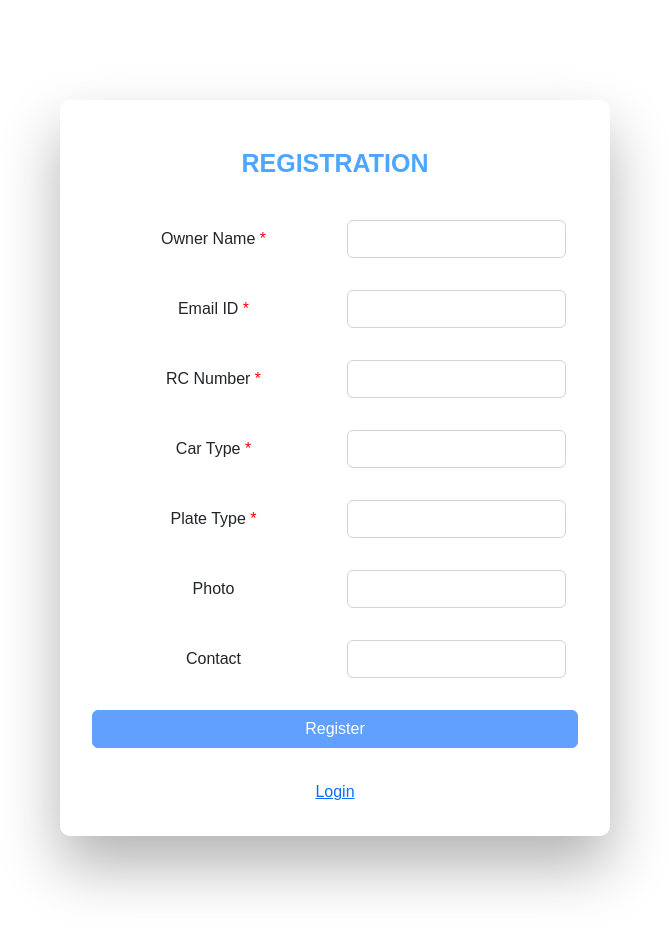
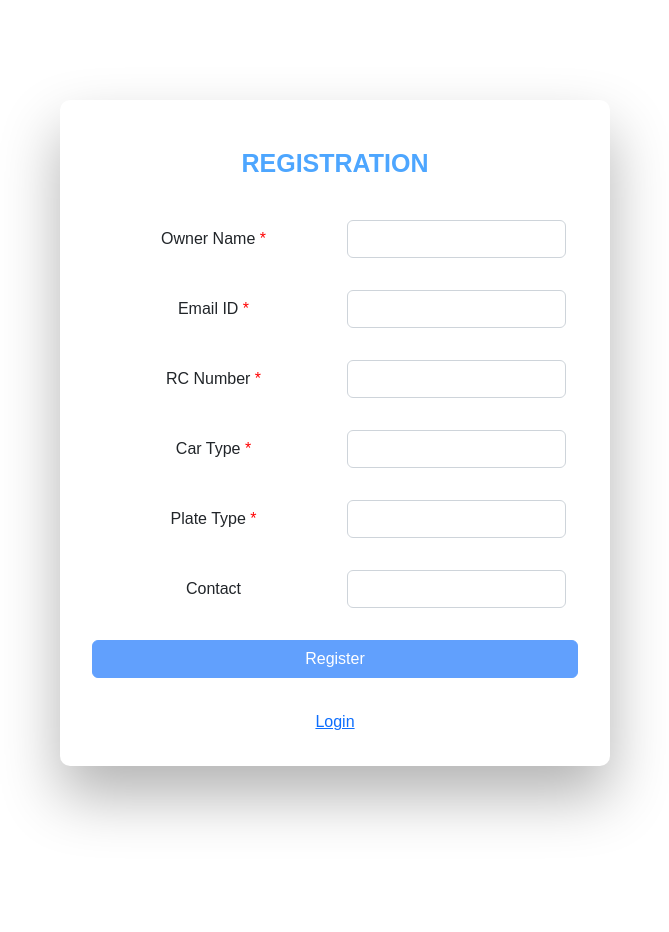
Before and after one commit to official-pac/smart-vision, an Angular app: page /registration in a window 1280 px wide. Shown: the top 932 px of the page, without its empty margins (305-974 px from the left). After the commit the page ends 866 px from the top, so only its background shows below. Built offline with nearby package versions, Linux system fonts and the light colour scheme.

Commit message:
removed unnecessary uppercase directive

```diff
--- a/src/app/components/payment-card/payment-card.component.html
+++ b/src/app/components/payment-card/payment-card.component.html
@@ -5,7 +5,7 @@
     <form [formGroup]="form" novalidate>
         <div style="margin-top: 1em;">
             <label for="cardHolderName">Cardholder Name:</label>&nbsp;
-            <input type="text" formControlName="cardHolderName" appUpperCase>
+            <input type="text" formControlName="cardHolderName">
         </div>
         <div style="margin-top: 1em;">
             <label for="cardNumber">Card Number:</label>&nbsp;
@@ -41,8 +41,7 @@
     <div class="mb-3 row">
         <label class="col-sm-4 col-form-label ">Cardholder Name</label>
         <div class="col-sm-8">
-            <input type="text" class="form-control" placeholder="Enter Name" formControlName="cardHolderName"
-                appUpperCase>
+            <input type="text" class="form-control" placeholder="Enter Name" formControlName="cardHolderName">
             <div *ngIf="form?.get('cardHolderName')?.dirty && form?.get('cardHolderName')?.invalid">
                 <p class="errorMsg" *ngIf="form?.get('cardHolderName')?.errors?.['minlength']">* Minimum 2
                     characters required</p>
--- a/src/app/components/payment-card/payment-card.component.ts
+++ b/src/app/components/payment-card/payment-card.component.ts
@@ -4,12 +4,11 @@ import { FormBuilder, FormGroup, ReactiveFormsModule, Validators } from '@angula
 import { StorageService } from 'src/app/services/storage.service';
 import { TransactionDetails } from 'src/app/services/interface';
 import { Router } from '@angular/router';
-import { UpperCaseDirective } from 'src/app/directives/upper-case.directive';
 
 @Component({
   selector: 'app-payment-card',
   standalone: true,
-  imports: [CommonModule, ReactiveFormsModule, UpperCaseDirective],
+  imports: [CommonModule, ReactiveFormsModule],
   templateUrl: './payment-card.component.html',
   styleUrls: ['./payment-card.component.css'],
 })
--- a/src/app/components/registration/registration.component.html
+++ b/src/app/components/registration/registration.component.html
@@ -10,7 +10,7 @@
                 </div>
                 <div class="col-6">
                     <input type="text" id="ownerName" name="ownerName" formControlName="ownerName" class="form-control"
-                        aria-describedby="ownerName" appUpperCase>
+                        aria-describedby="ownerName">
                     <div *ngIf="form?.get('ownerName')?.dirty && form?.get('ownerName')?.invalid">
                         <span class="errorMsg" *ngIf="form?.get('ownerName')?.errors?.['minlength']">* Minimum 2
                             characters required</span>
@@ -30,7 +30,7 @@
                 </div>
                 <div class="col-6">
                     <input type="email" id="emailId" name="emailId" formControlName="emailId" class="form-control"
-                        aria-describedby="emailId" appUpperCase>
+                        aria-describedby="emailId">
                     <div *ngIf="form?.get('emailId')?.dirty && form?.get('emailId')?.invalid">
                         <span class="errorMsg" *ngIf="form?.get('emailId')?.errors?.['email']">* Invalid
                             Format</span>
@@ -98,7 +98,7 @@
             </div>
 
             <!-- Photo -->
-            <div class=" row align-items-center rgform">
+            <!-- <div class=" row align-items-center rgform">
                 <div class="col-6">
                     <label for="photo" class="col-form-label">Photo</label>
                 </div>
@@ -106,7 +106,7 @@
                     <input type="text" id="photo" name="photo" formControlName="photo" class="form-control"
                         aria-describedby="photo">
                 </div>
-            </div>
+            </div> -->
 
             <!-- Contact -->
             <div class=" row align-items-center rgform">
--- a/src/app/components/registration/registration.component.ts
+++ b/src/app/components/registration/registration.component.ts
@@ -42,7 +42,7 @@ export class RegistrationComponent implements OnInit {
       Validators.minLength(8), Validators.maxLength(12)]),
       carType: this.fb.control('', [Validators.required]),
       plateType: this.fb.control('', [Validators.required]),
-      photo: this.fb.control(''),
+      // photo: this.fb.control(''),
       contact: this.fb.control('', [Validators.pattern('[0-9]+$'), Validators.minLength(10), Validators.maxLength(10)])
     });
   }
```
